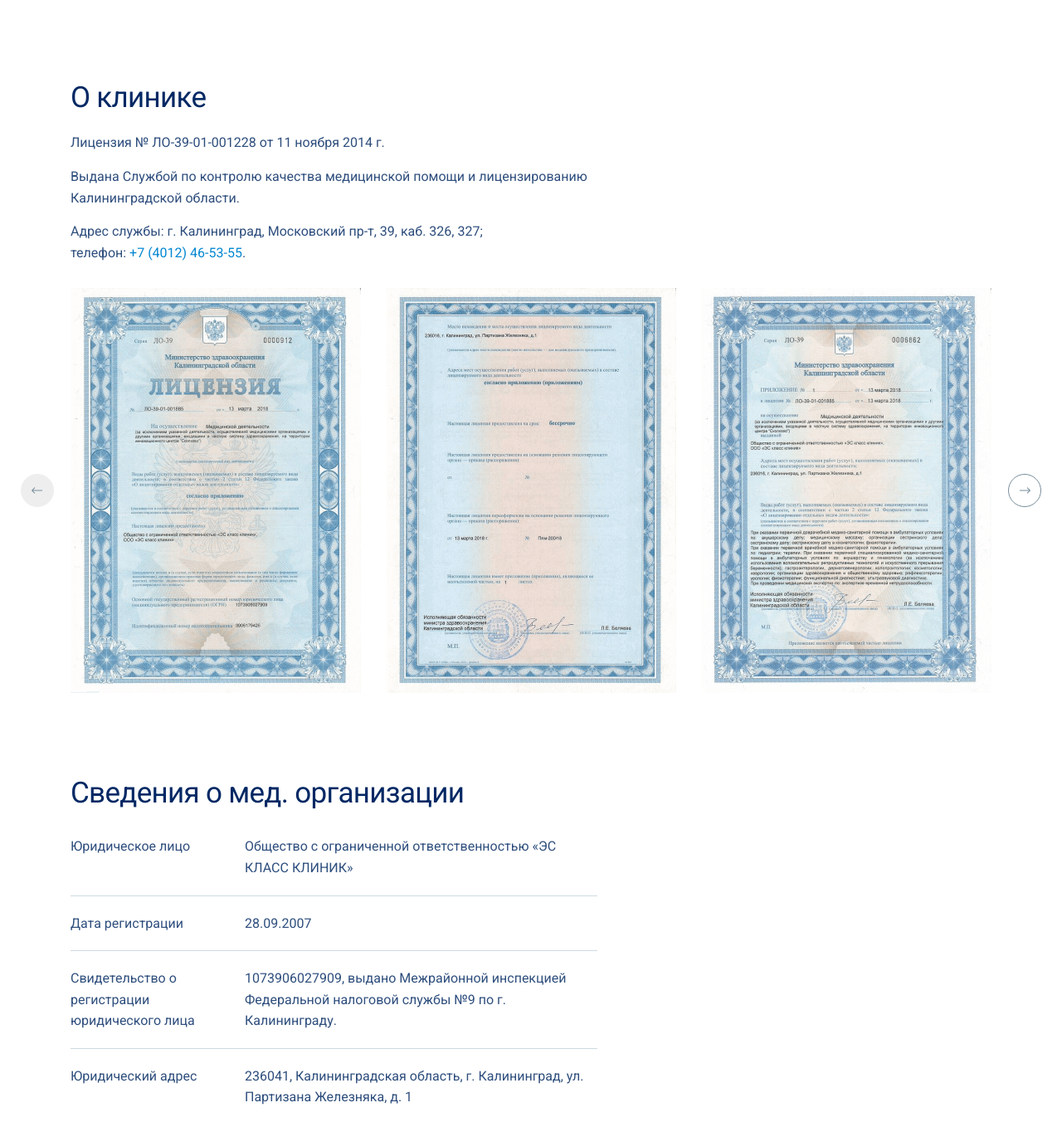
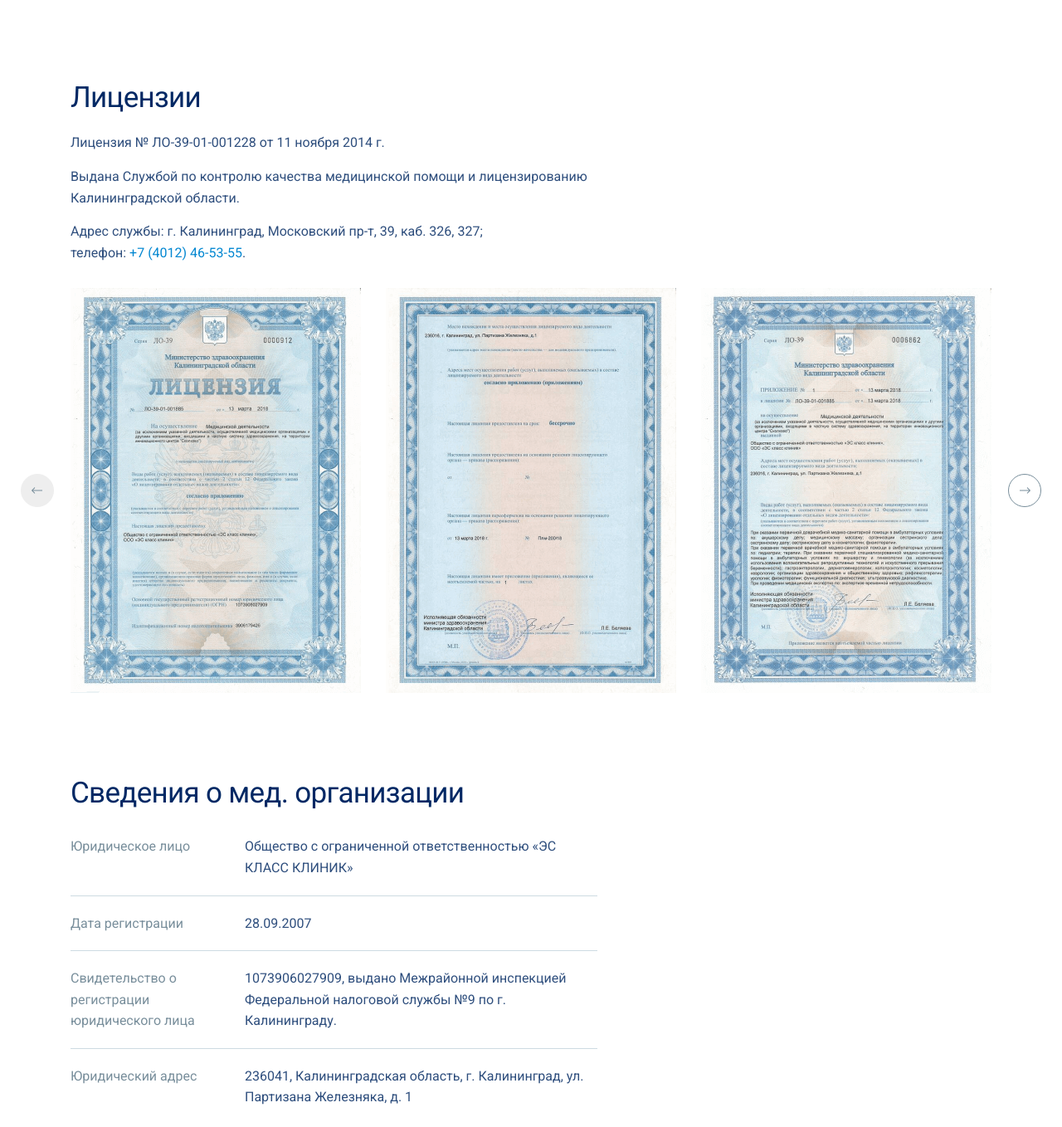
Before and after one commit to Mizantrope/class-clinic, a website: page app/about.html in a window 1280 px wide. Shown: the part 548-1906 px from the top of the page at 83% size. Drawn offline with nearby package versions, Linux system fonts and the light colour scheme.

Commit message:
Поправил название Лицезнии в about.html, исправил серый текст в list--grid

```diff
--- a/app/about.html
+++ b/app/about.html
@@ -822,7 +822,7 @@
                         </div>
                     </section>
                     <section class="section">
-                        <h2>О клинике</h2>
+                        <h2>Лицензии</h2>
                         <div class="text">
                             <div class="row">
                                 <div class="col-xl-7 col-md-8">
--- a/app/scss/components/_list.scss
+++ b/app/scss/components/_list.scss
@@ -226,6 +226,7 @@
     .list__name {
         flex: 0 0 180px;
         max-width: 180px;
+        color: $gray;
     }
 
     .list__text {
```
Also changed, not shown: app/css/style.min.css, dist/about.html, dist/css/style.min.css.
